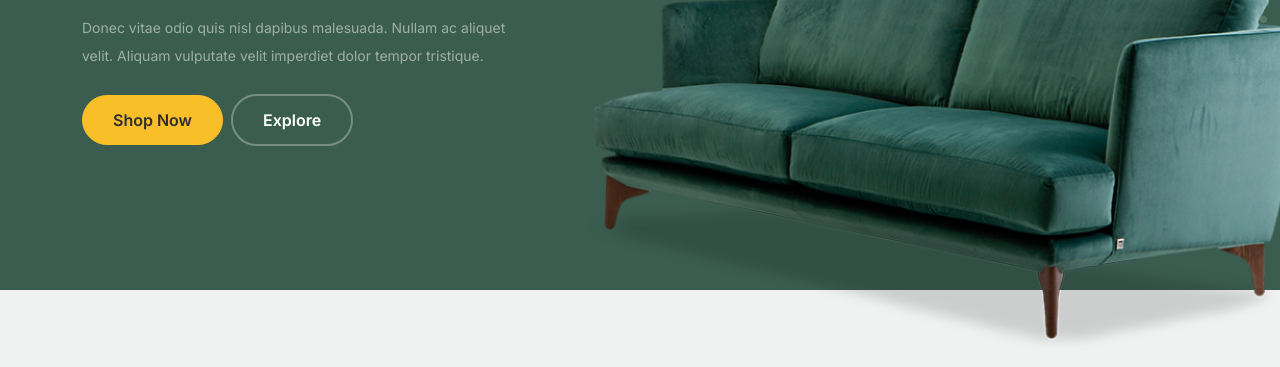
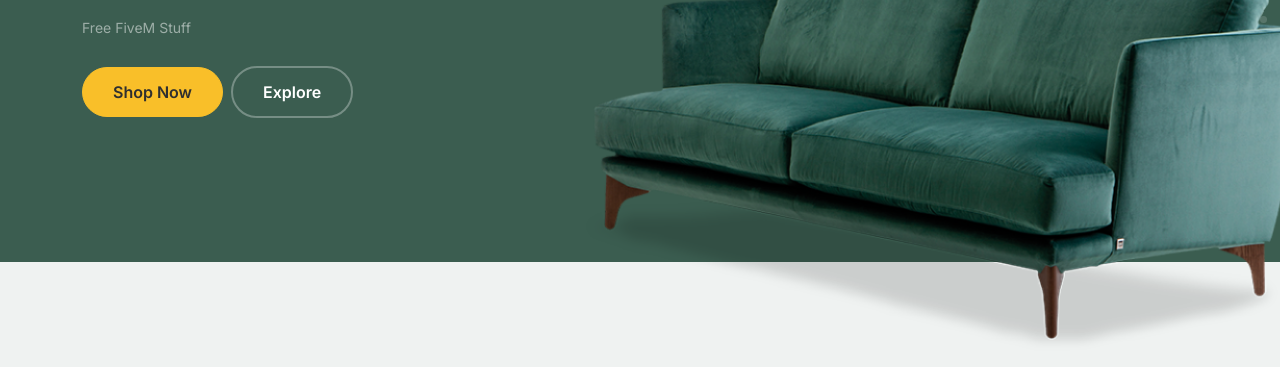
Before and after one commit to EclipseNetworks/xclipse.fivem, a plain HTML site: page index.html in a window 1280 px wide. Shown: the part 246-613 px from the top of the page. Drawn offline with Linux system fonts and the light colour scheme.

Commit message:
Update index.html

```diff
--- a/index.html
+++ b/index.html
@@ -65,7 +65,7 @@
 						<div class="col-lg-5">
 							<div class="intro-excerpt">
 								<h1>XCLIPSE <span clsas="d-block">STUDIO</span></h1>
-								<p class="mb-4">Donec vitae odio quis nisl dapibus malesuada. Nullam ac aliquet velit. Aliquam vulputate velit imperdiet dolor tempor tristique.</p>
+								<p class="mb-4">Free FiveM Stuff</p>
 								<p><a href="" class="btn btn-secondary me-2">Shop Now</a><a href="#" class="btn btn-white-outline">Explore</a></p>
 							</div>
 						</div>
```
